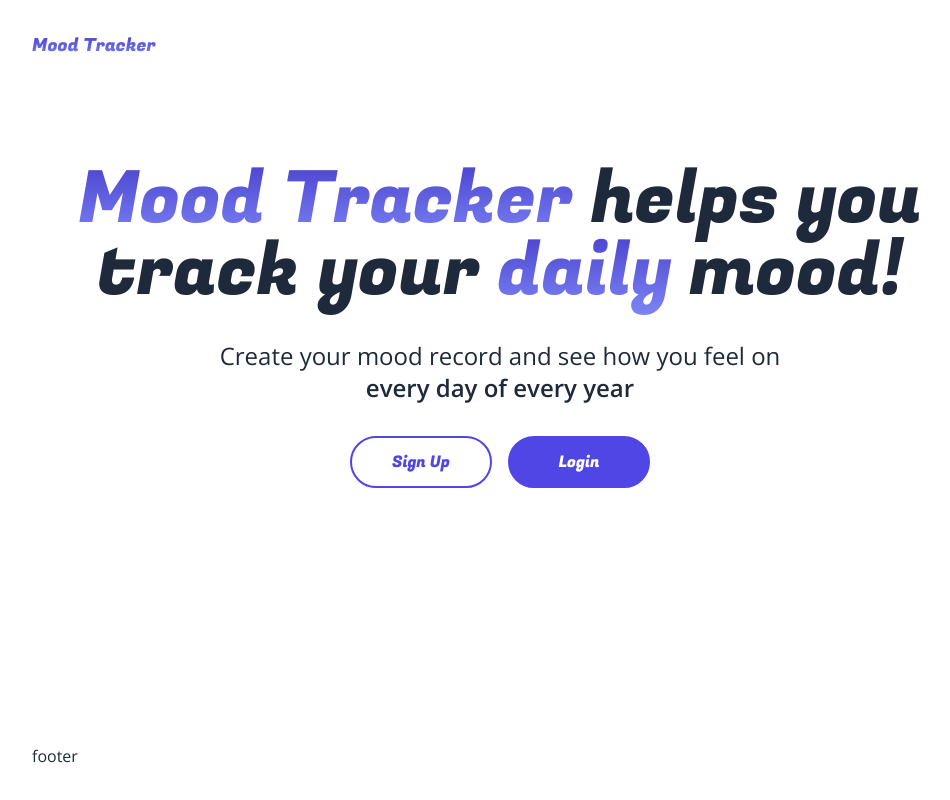
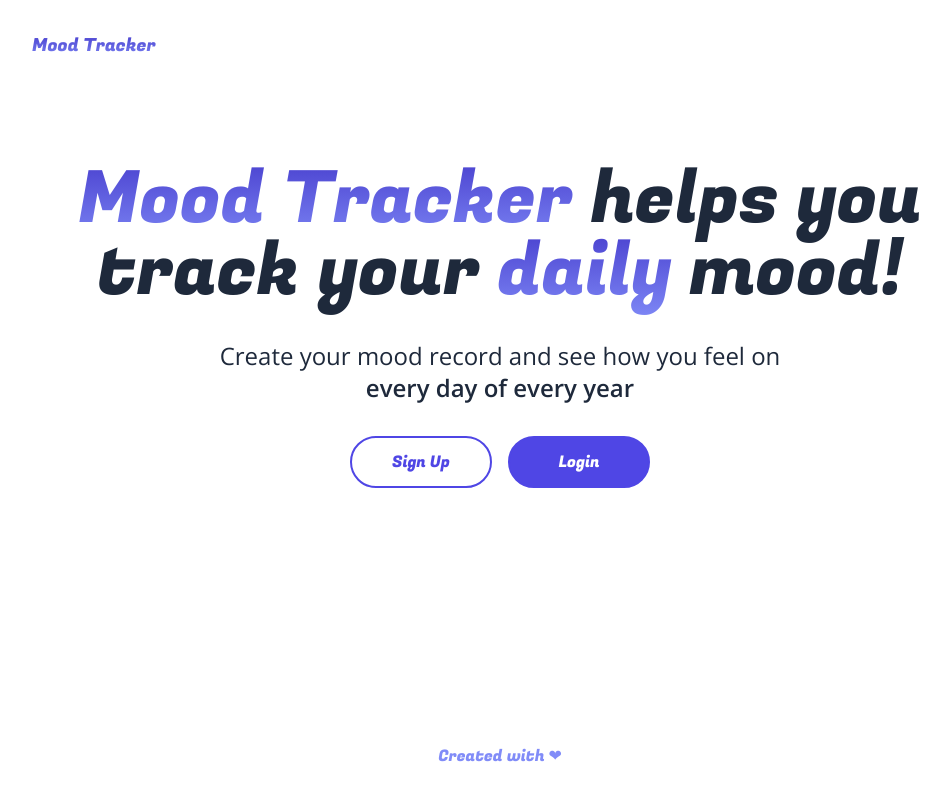
Before and after one commit to nknaleena101/mood_tracker, a Next.js app: page / in a window 1280 px wide. Shown: the whole page, without its empty margins (140-1090 px from the left). Built offline with nearby package versions, Linux system fonts and the light colour scheme.

Commit message:
page structure

```diff
--- a/app/layout.js
+++ b/app/layout.js
@@ -1,4 +1,4 @@
-import { Fugaz_One, Open_Sans, } from "next/font/google";
+import { Fugaz_One, Open_Sans } from "next/font/google";
 import "./globals.css";
 
 const Opensans = Open_Sans({
@@ -26,8 +26,8 @@ export default function RootLayout({ children }) {
   )
 
   const footer = (
-    <footer className="p-4 sm:p-8 ">
-      footer
+    <footer className="p-4 sm:p-8 grid place-items-center">
+      <p className={'text-indigo-400 ' + Fugaz.className}>Created with ❤</p>
     </footer>
   )
 
```
